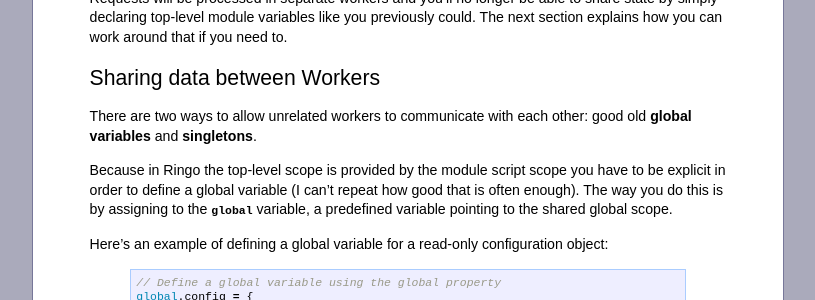
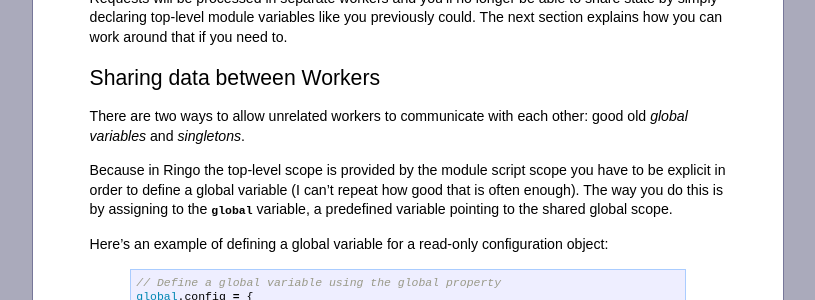
Before and after one commit to hns/hns.github.com, a Jekyll site: the page built from _posts/2011-11-16-workers.md, in a window 1280 px wide. Shown: the part 1855-2155 px from the top of the page, without its empty margins (232-1047 px from the left). Built offline with Jekyll 4.4.1, drawn with Linux system fonts in a browser that asks for light colours; comment, search, counter and statistics services are not loaded.

Commit message:
unbolden

```diff
--- a/_posts/2011-11-16-workers.md
+++ b/_posts/2011-11-16-workers.md
@@ -115,7 +115,7 @@ that if you need to.
 ## Sharing data between Workers
 
 There are two ways to allow unrelated workers to communicate with each other:
-good old **global variables** and **singletons**.
+good old *global variables* and *singletons*.
 
 Because in Ringo the top-level scope is provided by the module script scope
 you have to be explicit in order to define a global variable (I can't repeat
```
